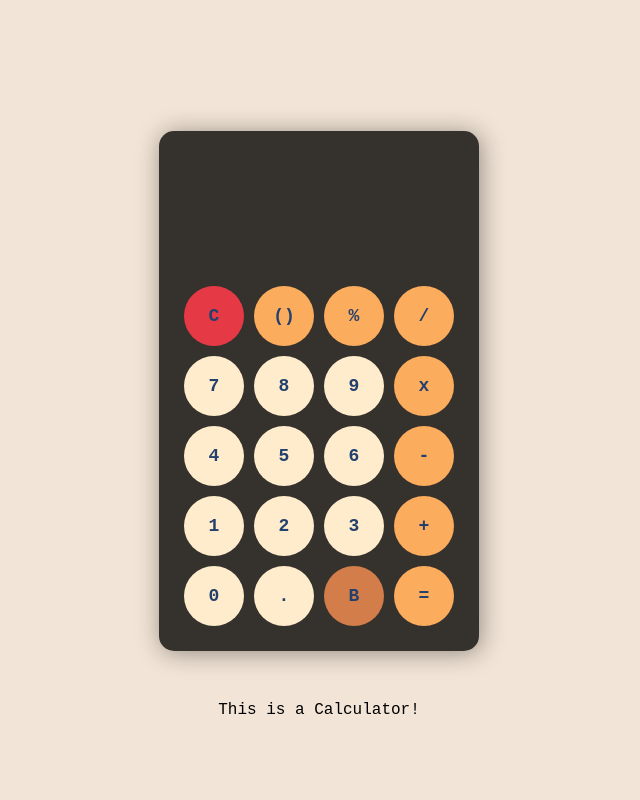
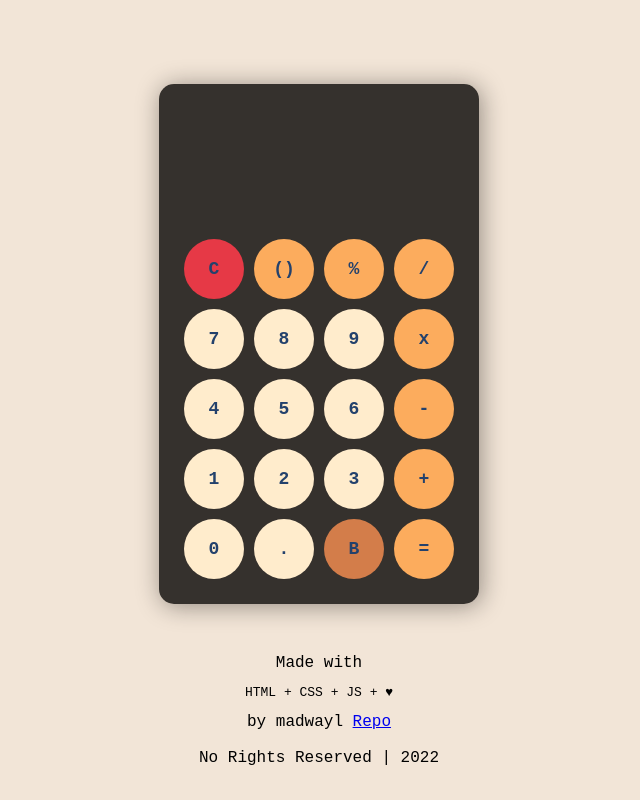
Before and after one commit to madwayl/calc, a plain HTML site: page index.html in a window 1280 px wide. Shown: the whole page, without its empty margins (321-961 px from the left). Drawn offline with Linux system fonts and the light colour scheme; a web font is replaced by a local one.

Commit message:
Beautify Footer

```diff
--- a/index.html
+++ b/index.html
@@ -3,6 +3,7 @@
 
 <head>
     <meta charset="UTF-8">
+    <meta name="viewport" content="width=device-width, initial-scale=1.0">
     <title>Calculator</title>
 <link rel="icon" href="logo.png"></head>
 
@@ -66,7 +67,13 @@
             <!-- !SECTION -->
         </div>
     </div>
-    <footer> This is a Calculator! </footer>
+    <footer> Made with
+        <pre>HTML + CSS + JS + &hearts;</pre> by madwayl <a href="https://github.com/madwayl/calc">Repo</a>
+        <br>
+        <br>
+        No Rights Reserved | 2022
+    </footer>
+    </footer>
 <script defer src="vendors-node_modules_css-loader_dist_runtime_api_js-node_modules_css-loader_dist_runtime_sour-2884e3.js"></script><script defer src="main.js"></script></body>
 
 </html>
```
Also changed, not shown: logo.png (added).
